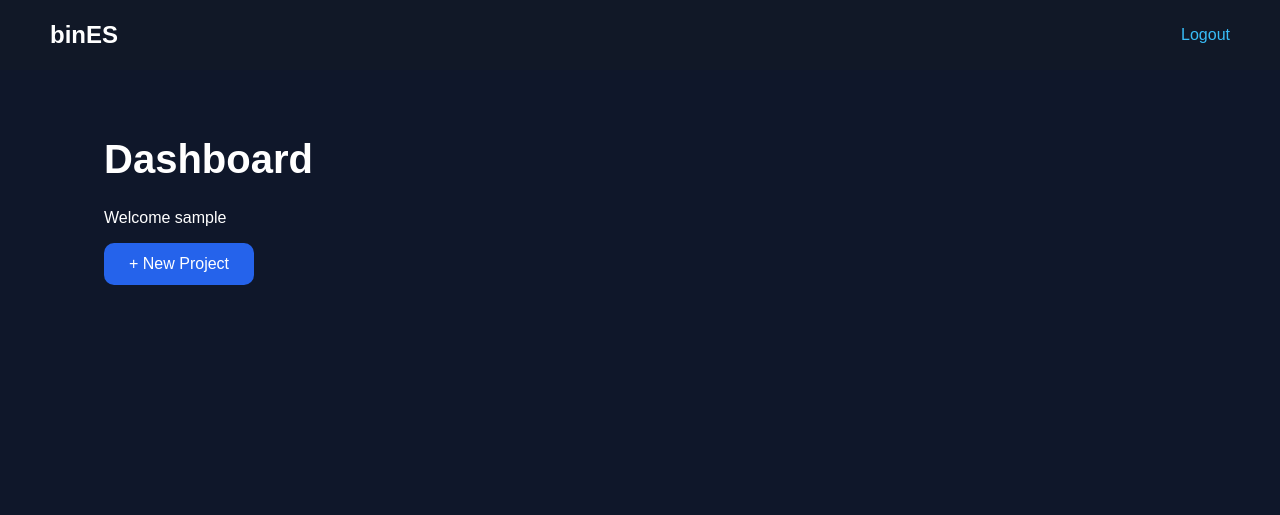
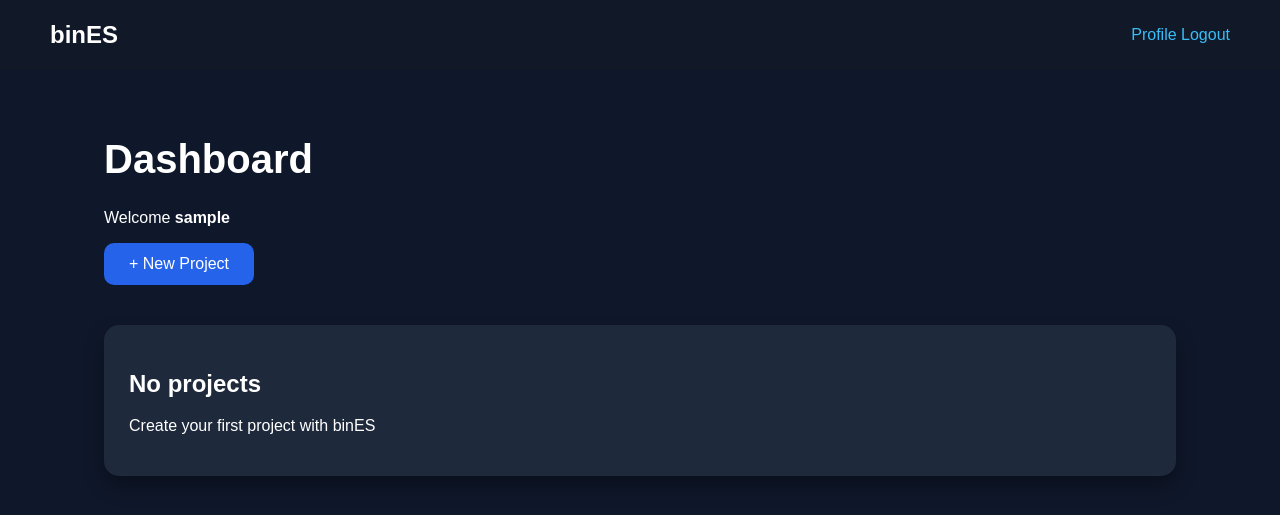
Before and after one commit to sillfrog999/binES, a Flask app: page /dashboard in a window 1280 px wide. Shown: the top 515 px of the page. Run offline with Flask 3, Linux system fonts and the light colour scheme; the visitor is signed in with stand-in values (Sample User, id 1); data that the repository does not hold is empty.

Commit message:
Update dashboard.html

```diff
--- a/templates/dashboard.html
+++ b/templates/dashboard.html
@@ -11,18 +11,37 @@
 </head>
 
 
+
 <body>
 
 
 <nav>
 
-<h2>binES</h2>
+
+<h2>
+binES
+</h2>
+
+
+<div>
+
+
+<a href="/profile">
+Profile
+</a>
+
 
 <a href="/logout">
 Logout
 </a>
 
+
+</div>
+
+
 </nav>
+
+
 
 
 
@@ -35,64 +54,153 @@ Dashboard
 
 
 <p>
-Welcome {{current_user.username}}
+Welcome
+<b>
+{{current_user.username}}
+</b>
 </p>
 
 
 
+
 <a class="btn" href="/create">
+
 + New Project
+
 </a>
+
+
+
 
 
 
 <div class="projects">
 
 
+
+{% if projects %}
+
+
+
 {% for p in projects %}
+
+
+
+<div class="card">
+
+
+
+<a href="/project/{{p.id}}"
+style="text-decoration:none;color:white;">
+
+
+<h2>
+
+{{p.name}}
+
+</h2>
+
+
+</a>
+
+
+
+
+<p>
+
+Status:
+
+<span class="status">
+
+{{p.status}}
+
+</span>
+
+
+</p>
+
+
+
+
+
+<p>
+
+File:
+
+{{p.file}}
+
+</p>
+
+
+
+
+
+
+<a class="btn"
+href="/project/{{p.id}}">
+
+Open
+
+</a>
+
+
+
+
+
+<a class="delete"
+href="/delete/{{p.id}}">
+
+Delete
+
+</a>
+
+
+
+
+</div>
+
+
+
+{% endfor %}
+
+
+
+
+{% else %}
 
 
 <div class="card">
 
 
 <h2>
-{{p.name}}
+No projects
 </h2>
 
 
 <p>
-Status:
-<span class="status">
-{{p.status}}
-</span>
+Create your first project with binES
 </p>
-
-
-<p>
-File:
-{{p.file}}
-</p>
-
-
-
-<a class="delete"
-href="/delete/{{p.id}}">
-Delete
-</a>
 
 
 </div>
 
 
-{% endfor %}
+
+{% endif %}
+
+
+
 
 
 </div>
 
 
+
 </div>
+
 
 
 </body>
 
+
 </html>
```
